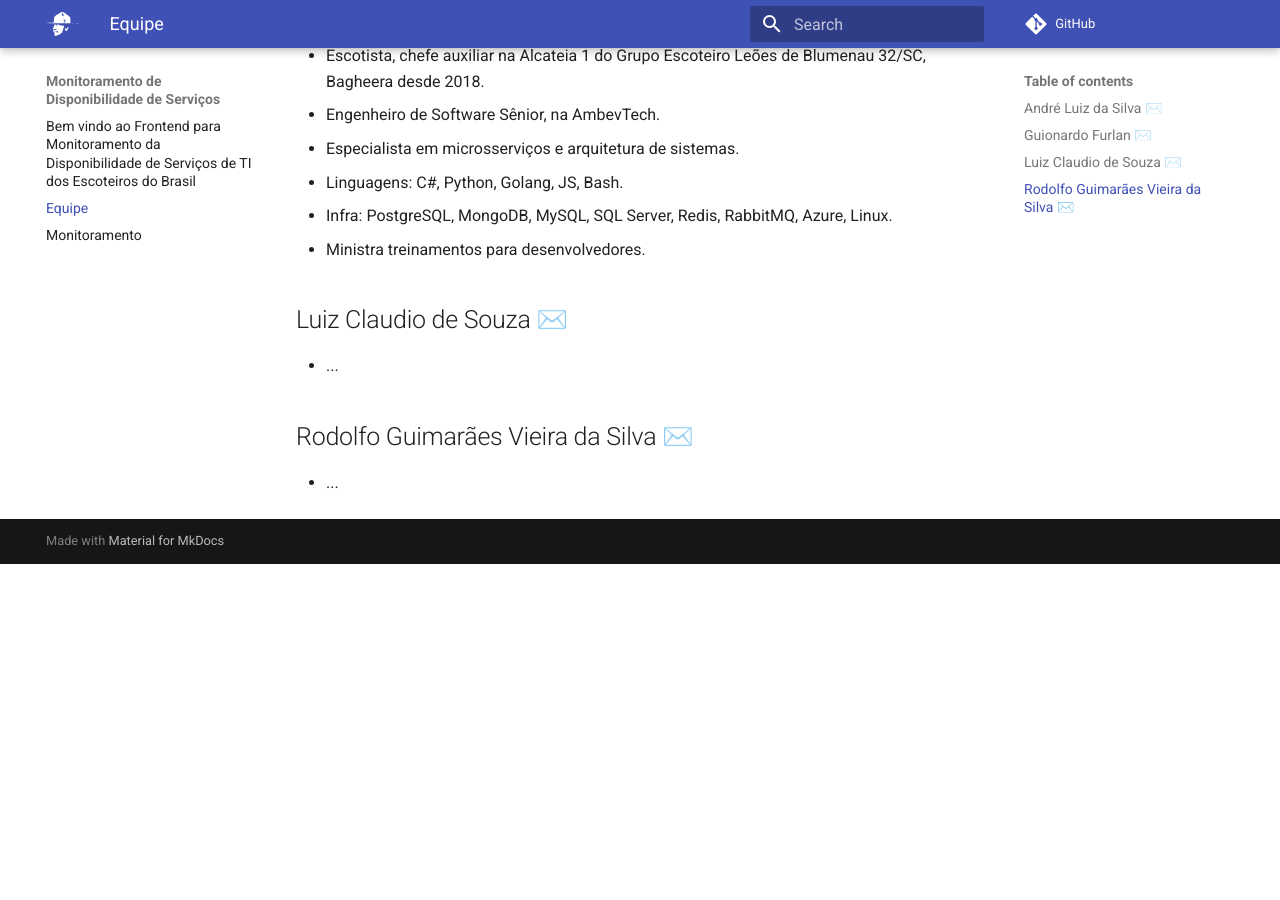
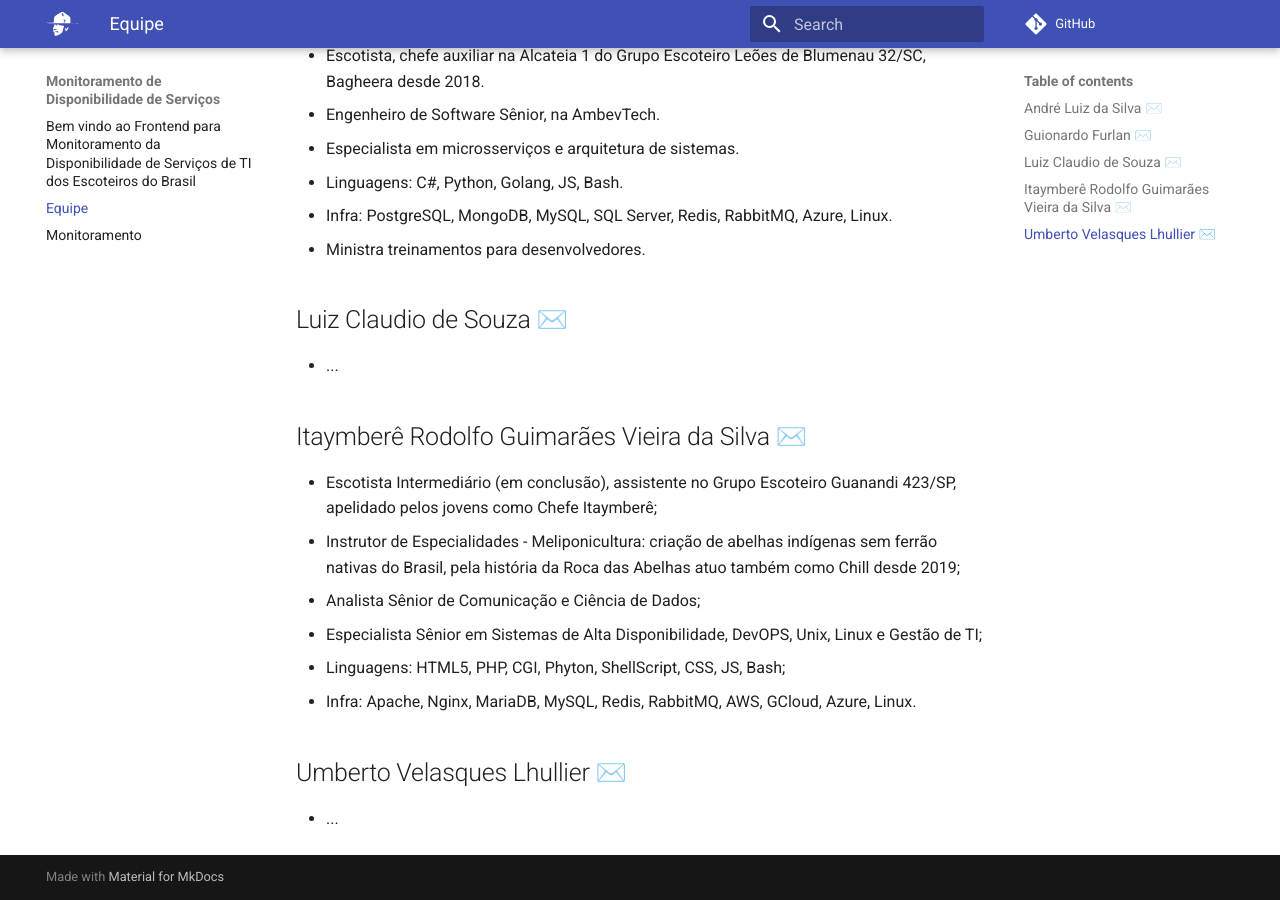
Before and after one commit to Escoteiros/docs, an MkDocs documentation site: the page built from docs/equipe.md, in a window 1280 px wide and 900 px high, scrolled down 588 px. Built offline with MkDocs 1.6.1 and Material for MkDocs 9.7.7, drawn with Linux system fonts in a browser that asks for light colours; comment, search, counter and statistics services are not loaded; before the commit the page ends 1152 px from its top, so only the background shows below that.

Commit message:
Update equipe.md
Chefes Itaymbere e Umberto

```diff
--- a/docs/equipe.md
+++ b/docs/equipe.md
@@ -26,6 +26,15 @@ title: Equipe
 
 - ...
 
-## Rodolfo Guimarães Vieira da Silva [✉️](mailto:rodolfo.guimaraes@escoteiros.org.br)
+## Itaymberê Rodolfo Guimarães Vieira da Silva [✉️](mailto:rodolfo.guimaraes@escoteiros.org.br)
+
+- Escotista Intermediário (em conclusão), assistente no Grupo Escoteiro Guanandi 423/SP, apelidado pelos jovens como Chefe Itaymberê;
+- Instrutor de Especialidades - Meliponicultura: criação de abelhas indígenas sem ferrão nativas do Brasil, pela história da Roca das Abelhas atuo também como Chill desde 2019;
+- Analista Sênior de Comunicação e Ciência de Dados;
+- Especialista Sênior em Sistemas de Alta Disponibilidade, DevOPS, Unix, Linux e Gestão de TI;
+- Linguagens: HTML5, PHP, CGI, Phyton, ShellScript, CSS, JS, Bash;
+- Infra: Apache, Nginx, MariaDB, MySQL, Redis, RabbitMQ, AWS, GCloud, Azure, Linux.
+
+## Umberto Velasques Lhullier [✉️](mailto:umberto.lhullier@escoteiros.org.br)
 
 - ...
```
